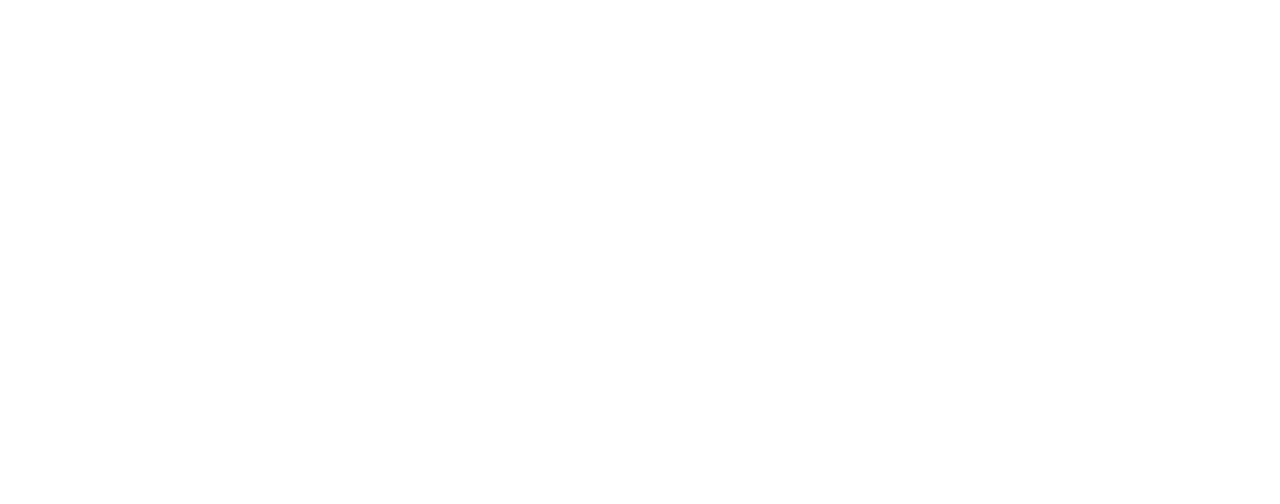
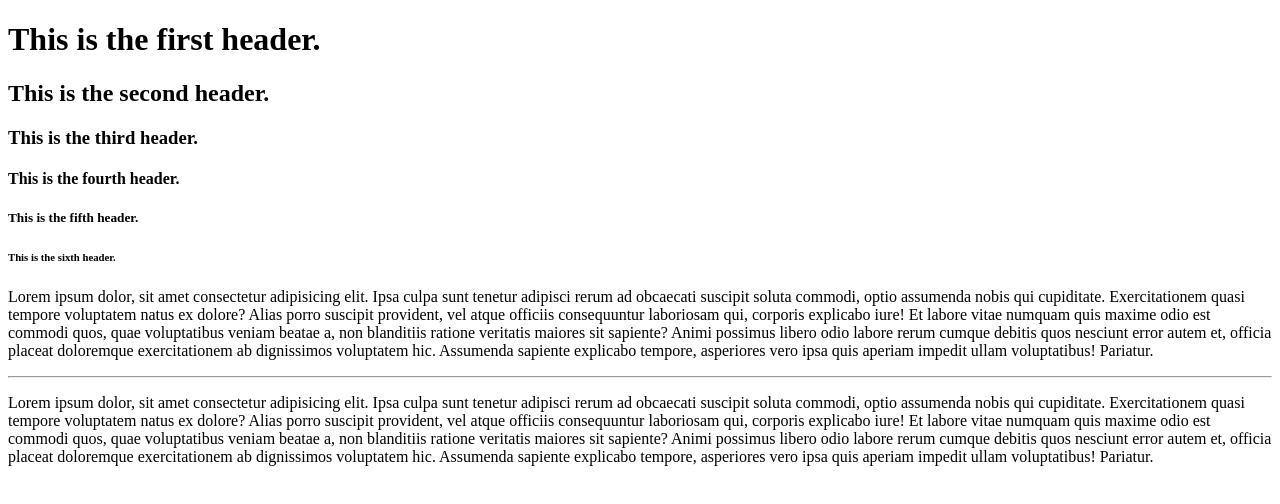
Before and after one commit to sumitrajxx/html5-css3-apps, a plain HTML site: page index.html in a window 1280 px wide. Drawn offline with Linux system fonts and the light colour scheme.

Commit message:
Second try

```diff
--- a/index.html
+++ b/index.html
@@ -1,13 +1,22 @@
 <!DOCTYPE html>
+<html lang="en">
+<head>
+    <meta charset="UTF-8">
+    <meta http-equiv="X-UA-Compatible" content="IE=edge">
+    <meta name="viewport" content="width=device-width, initial-scale=1.0">
+    <title>My first page thing</title>
+</head>
+<body>
+    <h1>This is the first header.</h1>
+    <h2>This is the second header.</h2>
+    <h3>This is the third header.</h3>
+    <h4>This is the fourth header.</h4>
+    <h5>This is the fifth header.</h5>
+    <h6>This is the sixth header.</h6>
 
-<html>
+    <p>Lorem ipsum dolor, sit amet consectetur adipisicing elit. Ipsa culpa sunt tenetur adipisci rerum ad obcaecati suscipit soluta commodi, optio assumenda nobis qui cupiditate. Exercitationem quasi tempore voluptatem natus ex dolore? Alias porro suscipit provident, vel atque officiis consequuntur laboriosam qui, corporis explicabo iure! Et labore vitae numquam quis maxime odio est commodi quos, quae voluptatibus veniam beatae a, non blanditiis ratione veritatis maiores sit sapiente? Animi possimus libero odio labore rerum cumque debitis quos nesciunt error autem et, officia placeat doloremque exercitationem ab dignissimos voluptatem hic. Assumenda sapiente explicabo tempore, asperiores vero ipsa quis aperiam impedit ullam voluptatibus! Pariatur.</p>
+    <hr>
+    <p>Lorem ipsum dolor, sit amet consectetur adipisicing elit. Ipsa culpa sunt tenetur adipisci rerum ad obcaecati suscipit soluta commodi, optio assumenda nobis qui cupiditate. Exercitationem quasi tempore voluptatem natus ex dolore? Alias porro suscipit provident, vel atque officiis consequuntur laboriosam qui, corporis explicabo iure! Et labore vitae numquam quis maxime odio est commodi quos, quae voluptatibus veniam beatae a, non blanditiis ratione veritatis maiores sit sapiente? Animi possimus libero odio labore rerum cumque debitis quos nesciunt error autem et, officia placeat doloremque exercitationem ab dignissimos voluptatem hic. Assumenda sapiente explicabo tempore, asperiores vero ipsa quis aperiam impedit ullam voluptatibus! Pariatur.</p>
 
-    <head>
-
-    </head>
-
-    <body>
-            <p> </p>
-    </body>
-
+</body>
 </html>
```
Also changed, not shown: Links.txt (added), Questions.txt (added), Theory.txt (added).
